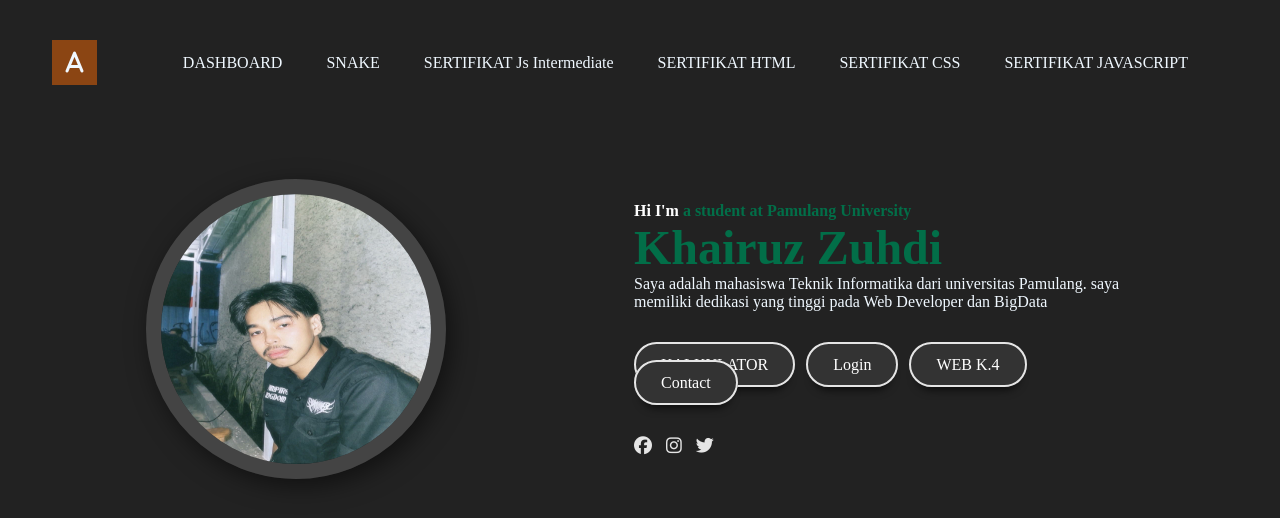
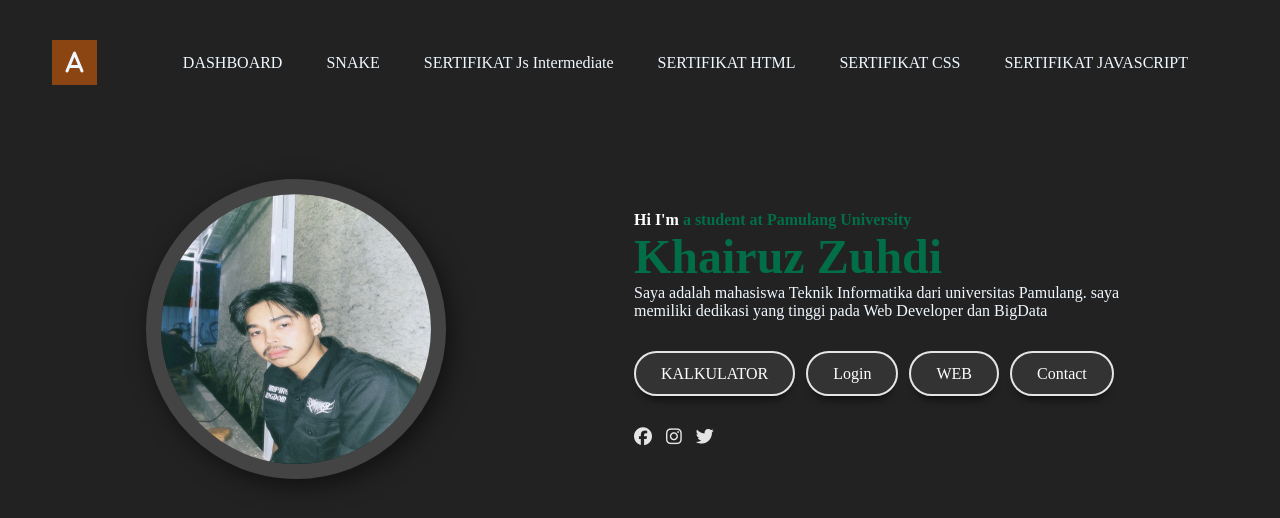
Before and after one commit to Iruz1/TugasKhairuz, a plain HTML site: page index.html in a window 1280 px wide. Drawn offline with nearby package versions, Linux system fonts and the light colour scheme.

Commit message:
Update index.html

```diff
--- a/index.html
+++ b/index.html
@@ -47,7 +47,7 @@
                                 <div class="btn-group">
                                     <a href="kalku.html" class="btn">KALKULATOR</a>
                                     <a href="login.html.html" class="btn">Login</a>
-                                    <a href="https://kelompok2.tplp4.com/" class="btn">WEB K.4</a>
+                                    <a href="https://kelompok2.tplp4.com/" class="btn">WEB</a>
                                     <a href="https://api.whatsapp.com/send/?phone=%2B6281381512964&text&type=phone_number&app_absent=0" class="btn">Contact</a>
                                 </div>
                                 <div class="sosial">
```
